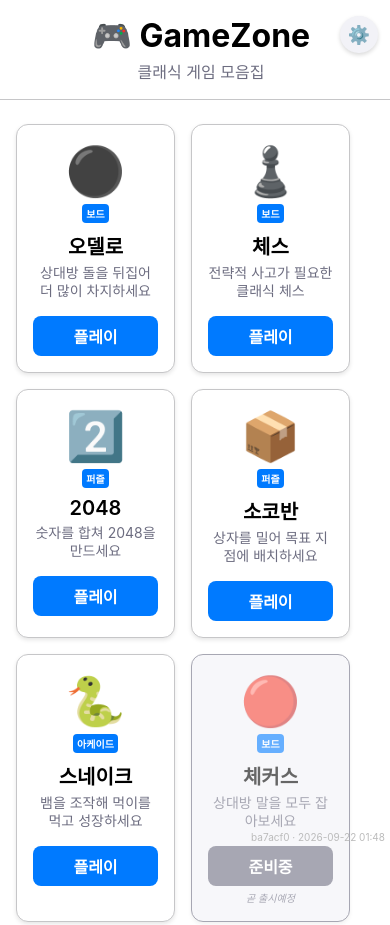
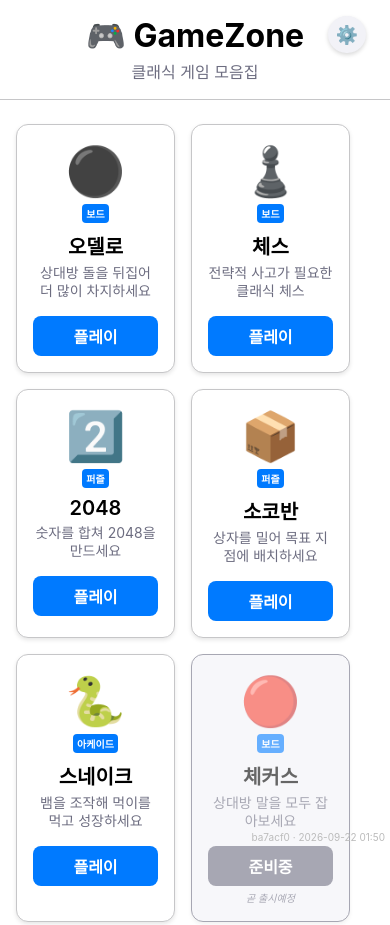
Before and after one commit to SebuJang/GameZone-preview, a plain HTML site: page index.html in a window 390 px wide. Shown: the top 925 px of the page. Drawn offline with Linux system fonts and the light colour scheme.

Commit message:
preview ba7acf0 · 2026-09-22 01:50

```diff
--- a/index.html
+++ b/index.html
@@ -2,19 +2,30 @@
 <html lang="ko">
   <head>
     <meta charset="utf-8" />
-    <meta name="viewport" content="width=device-width, initial-scale=1" />
-    <title>GameZone — web harness</title>
+    <meta name="viewport" content="width=device-width, initial-scale=1, viewport-fit=cover, user-scalable=no" />
+    <title>GameZone</title>
+    <meta name="theme-color" content="#007AFF" />
+    <link rel="manifest" href="./manifest.webmanifest" />
+    <!-- iOS 는 manifest 를 거의 안 보고 이 메타들을 본다 -->
+    <meta name="apple-mobile-web-app-capable" content="yes" />
+    <meta name="apple-mobile-web-app-status-bar-style" content="default" />
+    <meta name="apple-mobile-web-app-title" content="GameZone" />
+    <link rel="apple-touch-icon" href="./icon-192.png" />
+    <link rel="icon" href="./icon-192.png" />
     <style>
       html, body, #root { height: 100%; margin: 0; }
-      /* 기기 폭을 흉내 내 레이아웃을 세로 화면 기준으로 본다 */
-      #root { width: 402px; margin: 0 auto; box-shadow: 0 0 0 1px #ddd; }
+      body { background: #fff; overscroll-behavior: none; -webkit-tap-highlight-color: transparent; }
+      /* 폰에서는 화면을 꽉 채우고, 넓은 화면에서만 기기 폭으로 가둔다 */
+      #root { width: 100%; }
+      @media (min-width: 520px) {
+        #root { width: 402px; margin: 0 auto; box-shadow: 0 0 0 1px #ddd; }
+      }
     </style>
     <script type="module" crossorigin src="./assets/index-CC2xsqcE.js"></script>
   </head>
   <body>
     <div id="root"></div>
-    <!-- 어느 버전을 만지고 있는지 폰에서 바로 알 수 있게. 배포 스크립트가 채운다. -->
-    <div id="build-stamp" style="position:fixed;bottom:2px;right:5px;z-index:9999;
-         pointer-events:none;font:10px/1 -apple-system,system-ui,sans-serif;color:#bbb">ba7acf0 · 2026-09-22 01:48</div>
+    <!-- 폰에서 어느 버전을 만지고 있는지 바로 알 수 있게. deploy.sh 가 채운다. -->
+    <div id="build-stamp" style="position:fixed;bottom:2px;right:5px;z-index:9999;pointer-events:none;font:10px/1 -apple-system,system-ui,sans-serif;color:#bbb">ba7acf0 · 2026-09-22 01:50</div>
   </body>
 </html>
```
Also changed, not shown: 1 other file.
